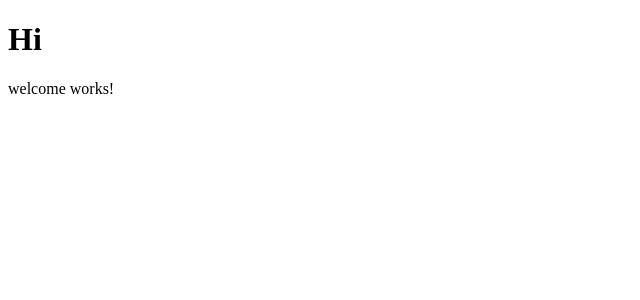
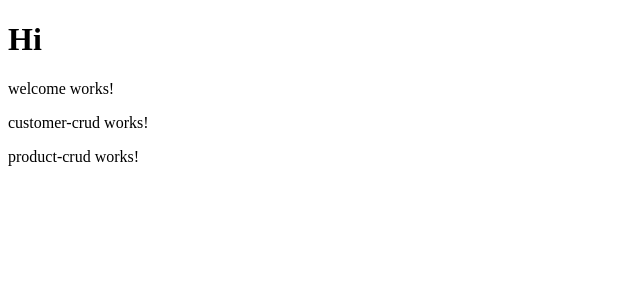
Before and after one commit to BorczeAngelov/Ng-Kata-CRUD-L2, an Angular app in the folder Ng-Kata-CRUD-L2/: page /welcome in a window 1280 px wide. Shown: the top 300 px of the page, without its empty margins (0-640 px from the left). Built offline with nearby package versions, Linux system fonts and the light colour scheme.

Commit message:
g c ProductCRUD and CustomerCRUD - empty

```diff
--- a/Ng-Kata-CRUD-L2/src/app/app.module.ts
+++ b/Ng-Kata-CRUD-L2/src/app/app.module.ts
@@ -4,11 +4,15 @@ import { BrowserModule } from '@angular/platform-browser';
 import { AppRoutingModule } from './app-routing.module';
 import { AppComponent } from './app.component';
 import { WelcomeComponent } from './welcome/welcome.component';
+import { CustomerCRUDComponent } from './customer-crud/customer-crud.component';
+import { ProductCRUDComponent } from './product-crud/product-crud.component';
 
 @NgModule({
   declarations: [
     AppComponent,
-    WelcomeComponent
+    WelcomeComponent,
+    CustomerCRUDComponent,
+    ProductCRUDComponent
   ],
   imports: [
     BrowserModule,
--- /dev/null
+++ b/Ng-Kata-CRUD-L2/src/app/customer-crud/customer-crud.component.html
@@ -0,0 +1 @@
+<p>customer-crud works!</p>
--- /dev/null
+++ b/Ng-Kata-CRUD-L2/src/app/customer-crud/customer-crud.component.ts
@@ -0,0 +1,15 @@
+import { Component, OnInit } from '@angular/core';
+
+@Component({
+  selector: 'app-customer-crud',
+  templateUrl: './customer-crud.component.html',
+  styleUrls: ['./customer-crud.component.css']
+})
+export class CustomerCRUDComponent implements OnInit {
+
+  constructor() { }
+
+  ngOnInit(): void {
+  }
+
+}
--- /dev/null
+++ b/Ng-Kata-CRUD-L2/src/app/product-crud/product-crud.component.html
@@ -0,0 +1 @@
+<p>product-crud works!</p>
--- /dev/null
+++ b/Ng-Kata-CRUD-L2/src/app/product-crud/product-crud.component.ts
@@ -0,0 +1,15 @@
+import { Component, OnInit } from '@angular/core';
+
+@Component({
+  selector: 'app-product-crud',
+  templateUrl: './product-crud.component.html',
+  styleUrls: ['./product-crud.component.css']
+})
+export class ProductCRUDComponent implements OnInit {
+
+  constructor() { }
+
+  ngOnInit(): void {
+  }
+
+}
--- a/Ng-Kata-CRUD-L2/src/app/welcome/welcome.component.html
+++ b/Ng-Kata-CRUD-L2/src/app/welcome/welcome.component.html
@@ -1 +1,6 @@
 <p>welcome works!</p>
+
+
+<app-customer-crud></app-customer-crud>
+
+<app-product-crud></app-product-crud>
```
Also changed, not shown: Ng-Kata-CRUD-L2/src/app/customer-crud/customer-crud.component.css (added), Ng-Kata-CRUD-L2/src/app/product-crud/product-crud.component.css (added), 2 other files (tests, documents, lock files or other folders).
